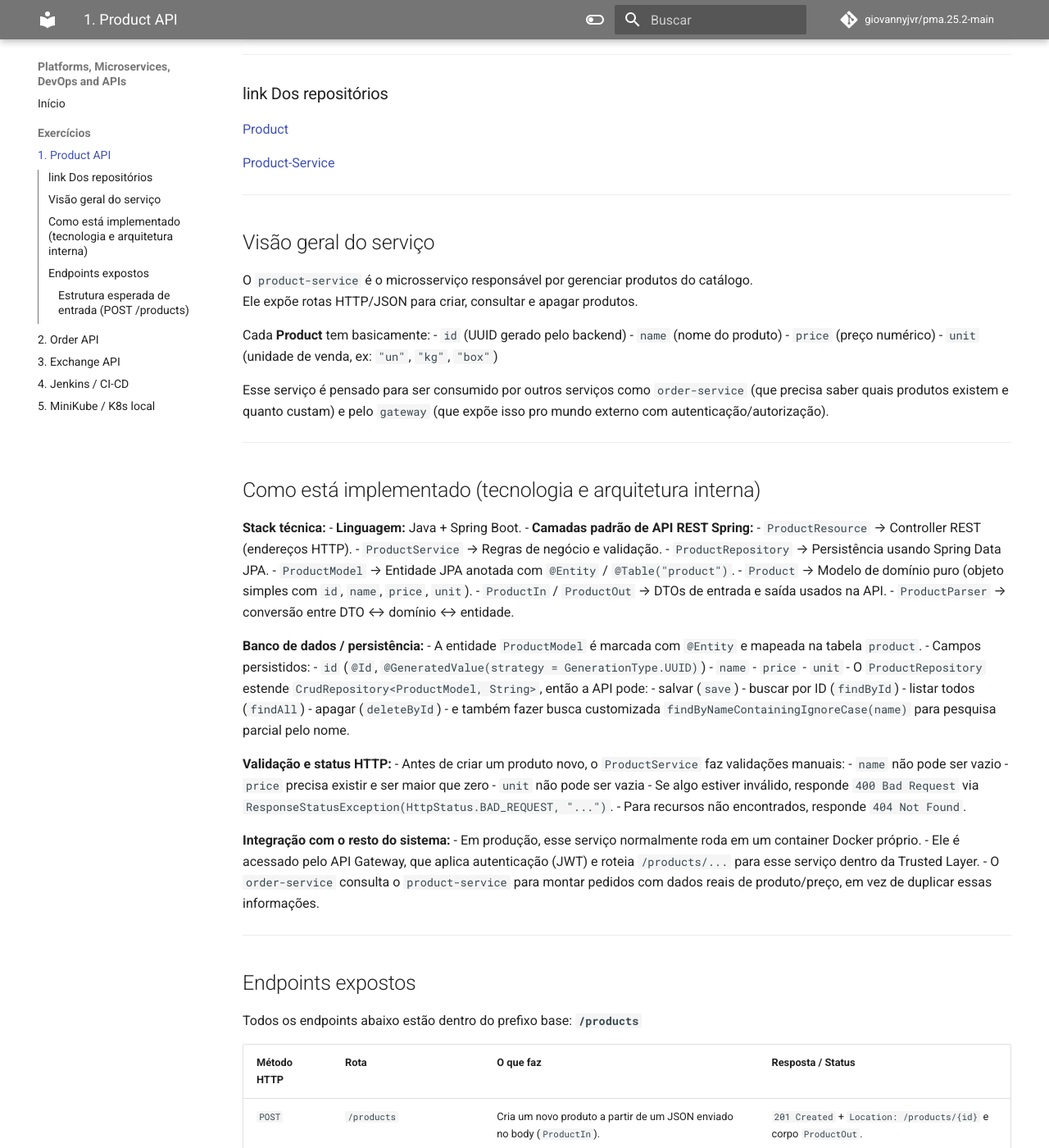
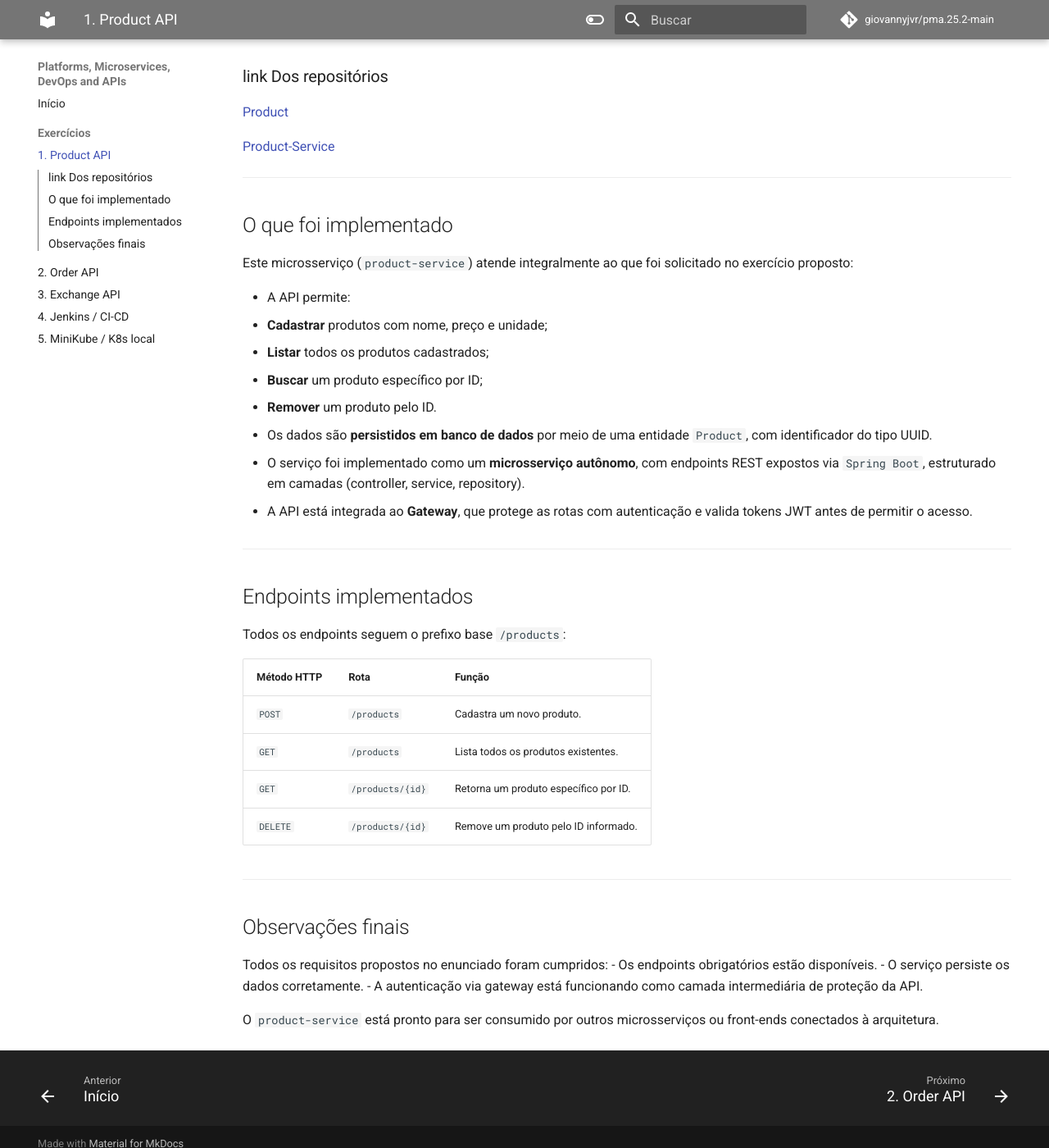
Before and after one commit to giovannyjvr/pma.25.2-main, an MkDocs documentation site: the page built from docs/exercicio1.md, in a window 1280 px wide and 1400 px high, scrolled down 284 px. Shown: the whole window at 82% size. Built offline with MkDocs 1.6.1 and Material for MkDocs 9.7.7, drawn with Linux system fonts in a browser that asks for light colours; comment, search, counter and statistics services are not loaded; some of the changed text lies outside the part shown.

Commit message:
site mkdocs atv1

````diff
--- a/docs/exercicio1.md
+++ b/docs/exercicio1.md
@@ -1,10 +1,8 @@
 # Exercício 1 · Product API
 
 !!! summary "Objetivo oficial"
-    Criar uma API REST para a loja, expondo recursos de `product`.
-    Essa API precisa permitir cadastrar produtos, listar produtos, buscar por ID e remover.
-    O serviço deve ser independente (um microsserviço próprio), persistir dados no banco e ser acessado via gateway com autenticação.
-    Baseado no enunciado "1. Product API" (`Product API` do curso).
+    Criar um microsserviço independente para gerenciar produtos de uma loja, utilizando arquitetura de microsserviços.
+    O serviço deve expor uma API REST com operações básicas de CRUD (sem atualização), persistir os dados e ser acessado via Gateway protegido por autenticação.
 
 ---
 ### link Dos repositórios
@@ -14,82 +12,42 @@
 [Product-Service](https://github.com/giovannyjvr/pma.25.2-product-service)
 
 ---
+## O que foi implementado
 
-## Visão geral do serviço
+Este microsserviço (`product-service`) atende integralmente ao que foi solicitado no exercício proposto:
 
-O `product-service` é o microsserviço responsável por gerenciar produtos do catálogo.
-Ele expõe rotas HTTP/JSON para criar, consultar e apagar produtos.
+- A API permite:
+  - **Cadastrar** produtos com nome, preço e unidade;
+  - **Listar** todos os produtos cadastrados;
+  - **Buscar** um produto específico por ID;
+  - **Remover** um produto pelo ID.
 
-Cada **Product** tem basicamente:
-- `id` (UUID gerado pelo backend)
-- `name` (nome do produto)
-- `price` (preço numérico)
-- `unit` (unidade de venda, ex: `"un"`, `"kg"`, `"box"`)
+- Os dados são **persistidos em banco de dados** por meio de uma entidade `Product`, com identificador do tipo UUID.
 
-Esse serviço é pensado para ser consumido por outros serviços como `order-service` (que precisa saber quais produtos existem e quanto custam) e pelo `gateway` (que expõe isso pro mundo externo com autenticação/autorização).
+- O serviço foi implementado como um **microsserviço autônomo**, com endpoints REST expostos via `Spring Boot`, estruturado em camadas (controller, service, repository).
+
+- A API está integrada ao **Gateway**, que protege as rotas com autenticação e valida tokens JWT antes de permitir o acesso.
 
 ---
 
-## Como está implementado (tecnologia e arquitetura interna)
+## Endpoints implementados
 
-**Stack técnica:**
-- **Linguagem:** Java + Spring Boot.
-- **Camadas padrão de API REST Spring:**
-  - `ProductResource` → Controller REST (endereços HTTP).
-  - `ProductService` → Regras de negócio e validação.
-  - `ProductRepository` → Persistência usando Spring Data JPA.
-  - `ProductModel` → Entidade JPA anotada com `@Entity` / `@Table("product")`.
-  - `Product` → Modelo de domínio puro (objeto simples com `id`, `name`, `price`, `unit`).
-  - `ProductIn` / `ProductOut` → DTOs de entrada e saída usados na API.
-  - `ProductParser` → conversão entre DTO ↔ domínio ↔ entidade.
+Todos os endpoints seguem o prefixo base `/products`:
 
-**Banco de dados / persistência:**
-- A entidade `ProductModel` é marcada com `@Entity` e mapeada na tabela `product`.
-- Campos persistidos:
-  - `id` (`@Id`, `@GeneratedValue(strategy = GenerationType.UUID)`)
-  - `name`
-  - `price`
-  - `unit`
-- O `ProductRepository` estende `CrudRepository<ProductModel, String>`, então a API pode:
-  - salvar (`save`)
-  - buscar por ID (`findById`)
-  - listar todos (`findAll`)
-  - apagar (`deleteById`)
-  - e também fazer busca customizada `findByNameContainingIgnoreCase(name)` para pesquisa parcial pelo nome.
-
-**Validação e status HTTP:**
-- Antes de criar um produto novo, o `ProductService` faz validações manuais:
-  - `name` não pode ser vazio
-  - `price` precisa existir e ser maior que zero
-  - `unit` não pode ser vazia
-- Se algo estiver inválido, responde `400 Bad Request` via `ResponseStatusException(HttpStatus.BAD_REQUEST, "...")`.
-- Para recursos não encontrados, responde `404 Not Found`.
-
-**Integração com o resto do sistema:**
-- Em produção, esse serviço normalmente roda em um container Docker próprio.
-- Ele é acessado pelo API Gateway, que aplica autenticação (JWT) e roteia `/products/...` para esse serviço dentro da Trusted Layer.
-- O `order-service` consulta o `product-service` para montar pedidos com dados reais de produto/preço, em vez de duplicar essas informações.
+| Método HTTP | Rota                 | Função                                      |
+|-------------|----------------------|---------------------------------------------|
+| `POST`      | `/products`          | Cadastra um novo produto.                   |
+| `GET`       | `/products`          | Lista todos os produtos existentes.         |
+| `GET`       | `/products/{id}`     | Retorna um produto específico por ID.       |
+| `DELETE`    | `/products/{id}`     | Remove um produto pelo ID informado.        |
 
 ---
 
-## Endpoints expostos
+## Observações finais
 
-Todos os endpoints abaixo estão dentro do prefixo base:
-**`/products`**
+Todos os requisitos propostos no enunciado foram cumpridos:
+- Os endpoints obrigatórios estão disponíveis.
+- O serviço persiste os dados corretamente.
+- A autenticação via gateway está funcionando como camada intermediária de proteção da API.
 
-| Método HTTP          | Rota                             | O que faz                                                                 | Resposta / Status                                        |
-|----------------------|----------------------------------|---------------------------------------------------------------------------|----------------------------------------------------------|
-| `POST`               | `/products`                      | Cria um novo produto a partir de um JSON enviado no body (`ProductIn`).  | `201 Created` + `Location: /products/{id}` e corpo `ProductOut`. |
-| `GET`                | `/products`                      | Lista todos os produtos cadastrados.                                     | `200 OK` com lista de `ProductOut`.                      |
-| `GET`                | `/products/{id}`                 | Retorna um produto específico pelo `id`.                                 | `200 OK` com `ProductOut`, ou `404 Not Found`.           |
-| `DELETE`             | `/products/{id}`                 | Remove um produto específico.                                            | `204 No Content`.                                        |
-| `GET`                | `/products/search?name=TECLADO` | Busca produtos cujo nome contém o termo (case-insensitive).              | `200 OK` com lista filtrada.                             |
-
-### Estrutura esperada de entrada (`POST /products`)
-Exemplo de body (`ProductIn`):
-```json
-{
-  "name": "Teclado Mecânico RGB",
-  "price": 349.90,
-  "unit": "un"
-}
+O `product-service` está pronto para ser consumido por outros microsserviços ou front-ends conectados à arquitetura.
````
